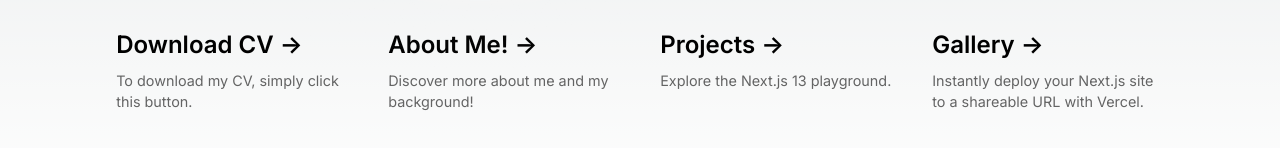
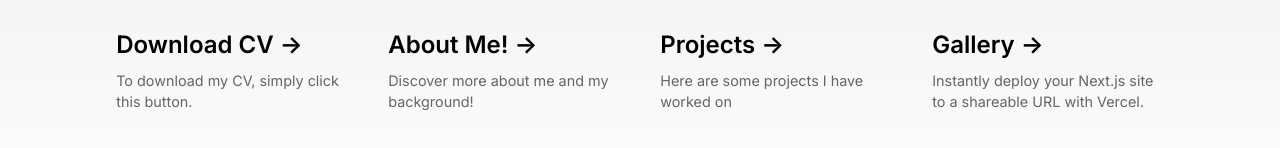
Before and after one commit to HanhPham1512/Portfolio, a Next.js app: page / in a window 1280 px wide. Shown: the part 574-722 px from the top of the page. Built offline with nearby package versions, Linux system fonts and the light colour scheme.

Commit message:
Update page.js

```diff
--- a/app/page.js
+++ b/app/page.js
@@ -65,7 +65,7 @@ export default function Home() {
           <h2>
             Projects <span>-&gt;</span>
           </h2>
-          <p>Explore the Next.js 13 playground.</p>
+          <p>Here are some projects I have worked on</p>
         </a>
 
         <a
```
